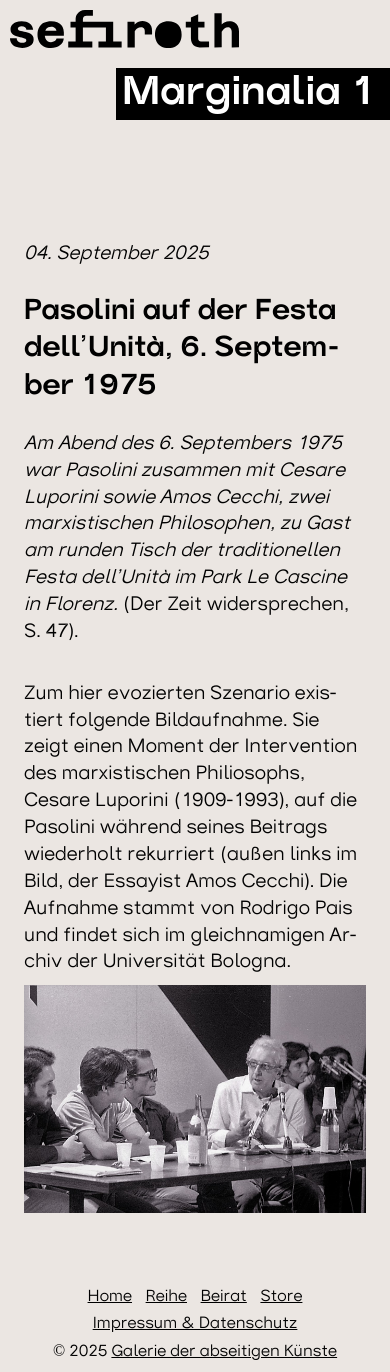
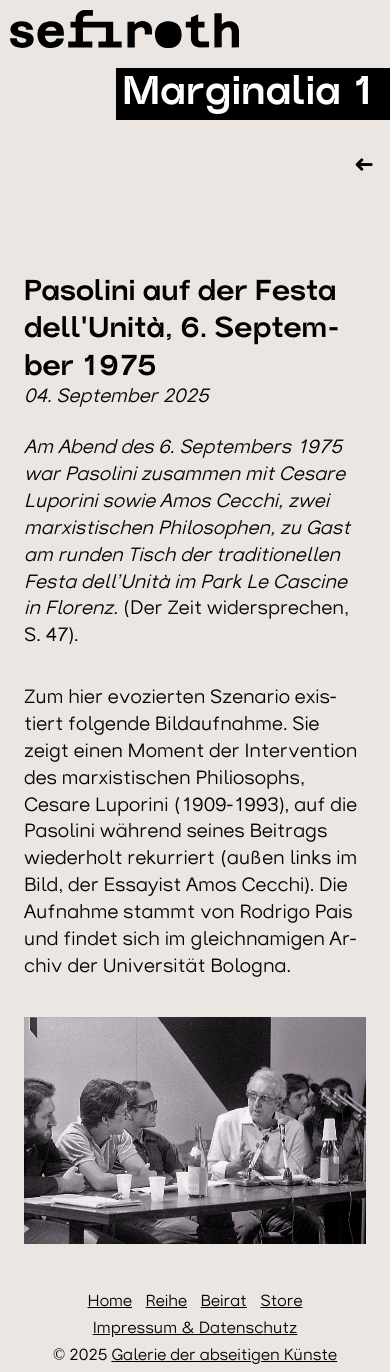
Before and after one commit to tniassorc/sefiroth-site, a Jekyll site: the page built from _posts/2025-07-04-Marginalia1.md, in a window 390 px wide and 1372 px high. Built offline with Jekyll 4.4.1, drawn with Linux system fonts in a browser that asks for light colours; some web fonts are replaced; a script that is not in the unit is left out; comment, search, counter and statistics services are not loaded.

Commit message:
arrow navigation, spacing, top bar background, all caps links, subtitles

```diff
--- a/_layouts/post.html
+++ b/_layouts/post.html
@@ -13,6 +13,7 @@
     <div class="postbookcontainer">
       <div class="bookinfo">
         <h1 class="pagetitle posttitle"> {{ page.title }}</h1><br>
+        <a class="backarrow" href="javascript:history.back()">➜</a>
       </div>
       <div class="bookcontent">
         {% if page.subtitle and page.subtitle != "" %}
--- a/_posts/2025-07-04-Marginalia1.md
+++ b/_posts/2025-07-04-Marginalia1.md
@@ -1,20 +1,18 @@
 ---
 layout: post
 title: Marginalia 1
+subtitle: Pasolini auf der Festa dell'Unità, 6. September 1975
 categories: book01
 collapsible: false
 date: 2025-09-04T07:26:00
 author: ""
 pdf: ""
 ---
-## Pasolini auf der Festa dell'Unità, 6. September 1975
 
-\
 *Am Abend des 6. Septembers 1975 war Pasolini zusammen mit Cesare Luporini sowie Amos Cecchi, zwei marxistischen Philosophen, zu Gast am runden Tisch der traditionellen Festa dell’Unità im Park Le Cascine in Florenz.* (Der Zeit widersprechen, S. 47). <!--more-->
 
-\
+<br>
 Zum hier evozierten Szenario existiert folgende Bildaufnahme. Sie zeigt einen Moment der Intervention des marxistischen Philiosophs, Cesare Luporini (1909-1993), auf die Pasolini während seines Beitrags wiederholt rekurriert (außen links im Bild, der Essayist Amos Cecchi). Die Aufnahme stammt von Rodrigo Pais und findet sich im gleichnamigen Archiv der Universität Bologna.
 
-
-
+<br>
 ![](/resources/uploads/483485660_1415978423156944_3908167189259680244_n.jpg "Pasolini an der Festa dell'Unità, 6. September 1975")
--- a/static/js/postlinks.js
+++ b/static/js/postlinks.js
@@ -7,17 +7,16 @@
 
     if (!href) return;
 
-    // Open PDFs in new tab
+    if (link.classList.contains('backarrow')) return;
+
     if (href.endsWith('.pdf')) {
       link.target = '_blank';
       link.rel = 'noopener noreferrer';
       return;
     }
 
-    // Create a full URL to compare hosts
     const linkUrl = new URL(href, location.href);
 
-    // Open external links in new tab
     if (linkUrl.hostname !== currentHost) {
       link.target = '_blank';
       link.rel = 'noopener noreferrer';
--- a/static/style.css
+++ b/static/style.css
@@ -63,6 +63,10 @@
 	font-size: 3rem;
 }
 
+.arrow, .backarrow {
+	font-size: 1.5rem;
+}
+
 .arrow {
 	text-decoration: none;
 	display: inline-block;
@@ -71,6 +75,18 @@
 
 .arrow:hover {
 	transform: translateX(0.3rem);
+	color: black;
+}
+
+.backarrow {
+	transform: rotate(180deg);
+	text-decoration: none;
+	display: inline-block;
+	transition: 0.2s ease;
+}
+
+.backarrow:hover {
+	transform: translateX(-0.3rem) rotate(180deg);
 	color: black;
 }
 
@@ -313,6 +329,10 @@
 	line-height: 1.4;
 }
 
+.bookcontent a {
+	text-transform: uppercase;
+}
+
 .singlelink {
 	line-height: 2;
 }
@@ -483,6 +503,7 @@
 	.bookinfo {
 		max-width: 50vw;
 		margin-left: 35%;
+		background: none;
 	}
 	.spot {
 		filter: none;
```
Also changed, not shown: _posts/2025-07-04-Marginalia2.md (+1 -2 lines), _posts/2025-08-18-marginalia-3-liebesantrag-in-form-eines-schmähgedichts.md (+2 -1 lines).
